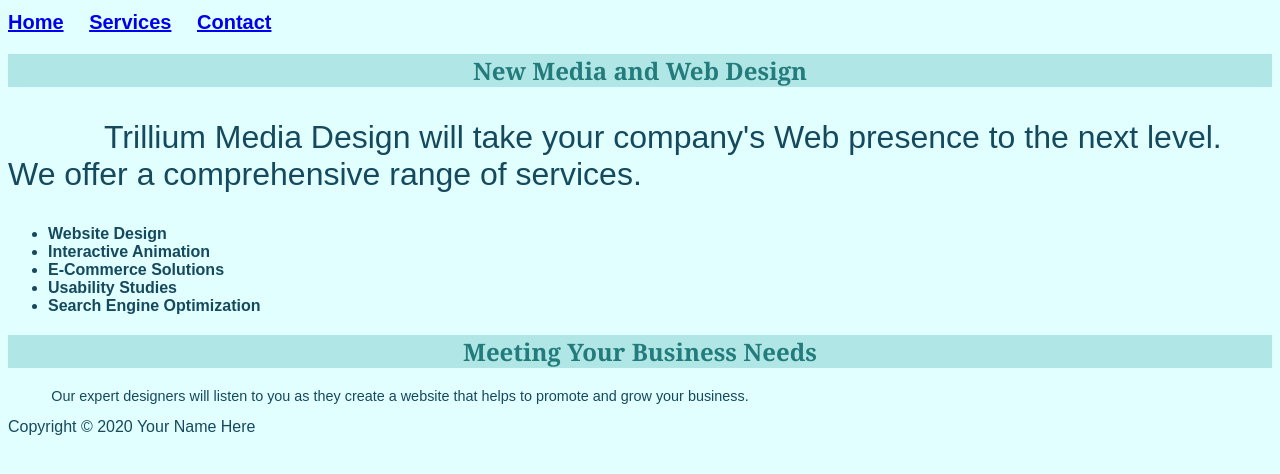
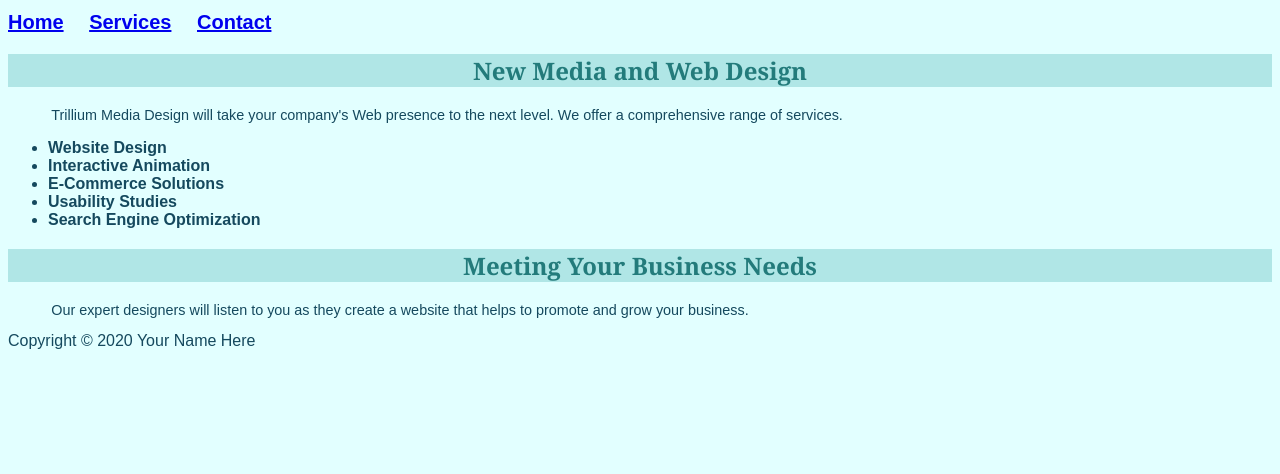
Before and after one commit to Pamalpreetkaur/In-ClassTask4, a plain HTML site: page index.html in a window 1280 px wide. Shown: the part 96-570 px from the top of the page. Drawn offline with Linux system fonts and the light colour scheme.

Commit message:
index.html

```diff
--- a/index.html
+++ b/index.html
@@ -52,7 +52,7 @@
   </nav>
   <main>
     <h2>New Media and Web Design</h2>
-    <p style="font-size:2em;">Trillium Media Design will take your company&#39;s Web presence to the next level. We offer a comprehensive range
+    <p>Trillium Media Design will take your company&#39;s Web presence to the next level. We offer a comprehensive range
       of services.</p>
     <ul style="font-weight: bold;">
       <li>Website Design</li>
```
